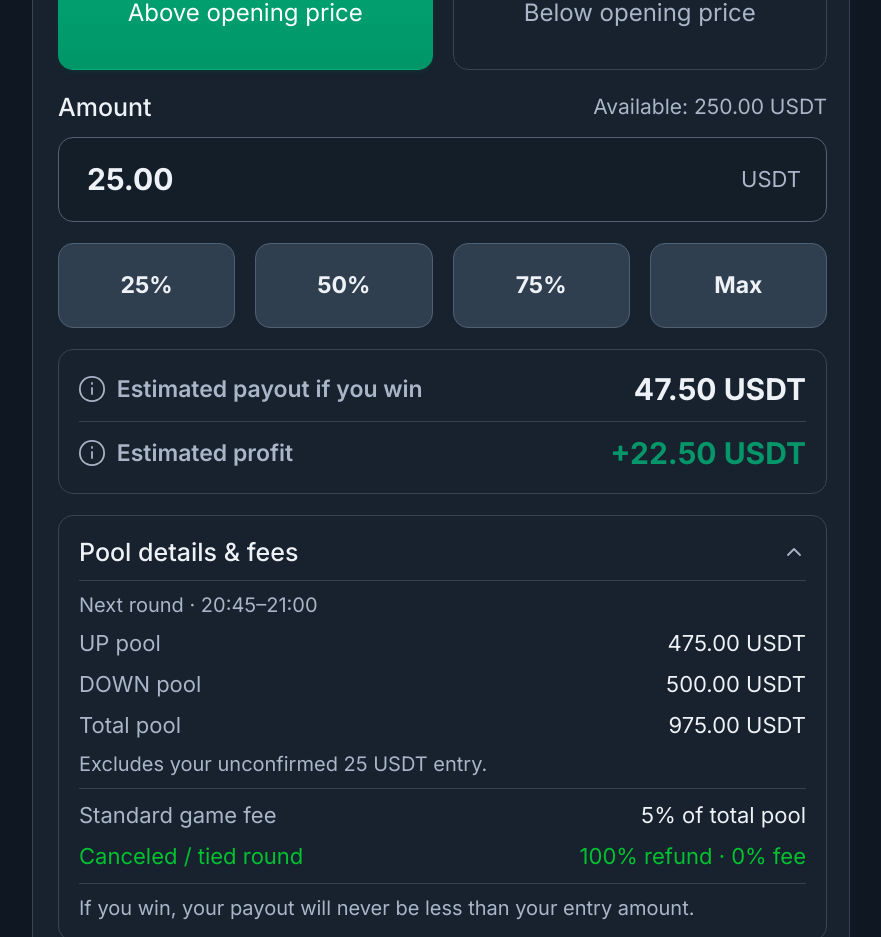
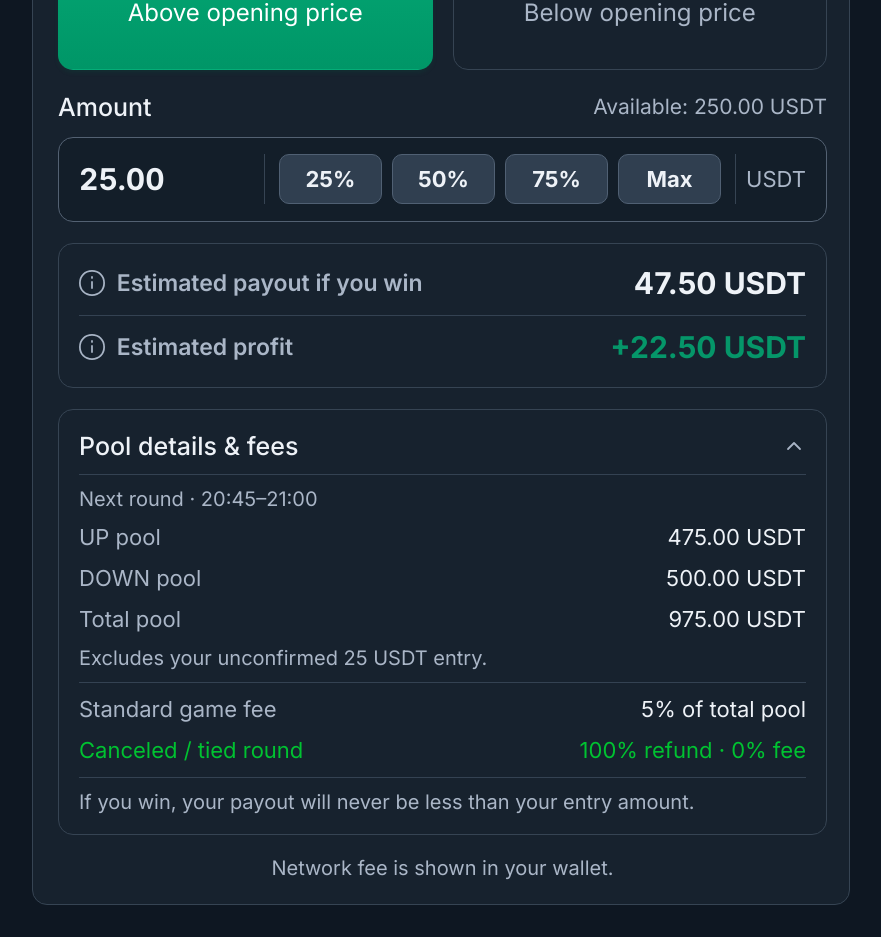
Before and after one commit to CryptoArenaFun/WebSite, a React (Vite) app: page / in a window 1280 px wide. Shown: the part 1040-1977 px from the top of the page, without its empty margins (199-1080 px from the left). Built offline with nearby package versions, Linux system fonts and the light colour scheme; no server answers.

Commit message:
Integrate percentage presets inside the amount input

```diff
--- a/test4/main.tsx
+++ b/test4/main.tsx
@@ -100,8 +100,7 @@ export function App() {
       <div className="section-title"><h2>Make a Prediction</h2><button className="help-link" onClick={() => setDialog('help')}><Icon name="PoolInfoIcon"/>How it works</button></div>
       <div className="timing"><div><span>NEXT ROUND</span><strong>{nextRound}</strong></div><div><span>ENTRY CLOSES IN</span><div><strong>{String(Math.floor(remaining / 60)).padStart(2,'0')}:{String(remaining % 60).padStart(2,'0')}</strong><small>min : sec</small></div></div></div>
       <div className="choices">{(['UP','DOWN'] as const).map(s => <button key={s} className={s.toLowerCase()} aria-pressed={side === s} onClick={() => setSide(s)}><b><Icon name={s === 'UP' ? (side === 'UP' ? 'UpSelectedArrow' : 'UpDirectionArrow') : (side === 'DOWN' ? 'DownDirectionArrow' : 'DownIdleArrow')}/>{s === 'UP' ? 'Up' : 'Down'}<i aria-hidden="true"/></b><span>{s === 'UP' ? 'Above' : 'Below'} opening price</span></button>)}</div>
-      <div className="entry"><div className="amount-label"><label htmlFor="amount">Amount</label><span>Available: 250.00 USDT</span></div><div className="amount-input"><input id="amount" inputMode="decimal" type="number" min="0.01" max="250" step="0.01" value={amount} onChange={e => setAmount(e.target.value)} aria-invalid={!valid}/><span>USDT</span></div></div>
-      <div className="presets">{[25,50,75,100].map(p => <button key={p} onClick={() => setAmount((250 * p / 100).toFixed(2))}>{p === 100 ? 'Max' : p + '%'}</button>)}</div>
+      <div className="entry"><div className="amount-label"><label htmlFor="amount">Amount</label><span>Available: 250.00 USDT</span></div><div className="amount-input"><input id="amount" inputMode="decimal" type="number" min="0.01" max="250" step="0.01" value={amount} onChange={e => setAmount(e.target.value)} aria-invalid={!valid}/><div className="presets" role="group" aria-label="Choose percentage of available balance">{[25,50,75,100].map(p => <button type="button" key={p} onClick={() => setAmount((250 * p / 100).toFixed(2))}>{p === 100 ? 'Max' : p + '%'}</button>)}</div><span className="amount-currency">USDT</span></div></div>
       <div className="payout box" data-funded={funded}>
         <div className="payout-row"><span className="estimate-label"><button type="button" className="help-link estimate-info" aria-haspopup="dialog" aria-label="About estimated payout if you win" onClick={() => setDialog('payout')}><Icon name="PoolInfoIcon"/>Estimated payout if you win</button></span><strong>{payout === undefined ? '—' : payout.toFixed(2) + ' USDT'}</strong></div>
         <hr/>{funded ? <div className="payout-row"><span className="estimate-label"><button type="button" className="help-link estimate-info" aria-haspopup="dialog" aria-label="About estimated profit" onClick={() => setDialog('profit')}><Icon name="PoolInfoIcon"/>Estimated profit</button></span><strong className="profit">{payout === undefined ? '—' : '+' + (payout - stake).toFixed(2) + ' USDT'}</strong></div> : <><h3>Waiting for the opposite side</h3><p>Both sides need funds for the round to run.</p></>}
--- a/test4/style.css
+++ b/test4/style.css
@@ -85,3 +85,36 @@ html {scroll-padding-bottom: calc(var(--dock-height) + 12px)}
 .payout[data-funded=true] {height:auto}
 .payout-row>.estimate-label {min-width:0}
 .payout-row .estimate-info {font:inherit; color:inherit; text-align:left; min-height:2.4375rem}
+
+/* Inline amount presets: a single field, with amount, quick buttons and currency. */
+.amount-input {
+  display:grid;
+  grid-template-columns:minmax(0,1fr) minmax(0,2.7fr) auto;
+  height:max(52px,5.3125rem);
+  padding:0 clamp(7px,1.25rem,20px);
+  gap:clamp(4px,.625rem,10px);
+}
+.amount-input input {
+  width:100%; min-width:0;
+  font-size:clamp(13px,1.875rem,30px);
+  font-variant-numeric:tabular-nums;
+}
+.amount-input .presets {
+  display:grid; grid-template-columns:repeat(4,minmax(0,1fr));
+  height:auto; align-items:center;
+  gap:clamp(3px,.625rem,10px);
+  border-inline:0.0625rem solid #364453;
+  padding-inline:clamp(4px,.875rem,14px);
+  min-width:0;
+}
+.amount-input .presets button {
+  min-width:0; padding:0; white-space:nowrap;
+  height:clamp(40px,3.125rem,50px);
+  font-size:clamp(11px,1.375rem,22px);
+  border-radius:clamp(6px,.625rem,10px);
+}
+.amount-input .amount-currency {
+  font-size:clamp(10px,1.375rem,22px);
+  white-space:nowrap;
+  justify-self:end;
+}
```
